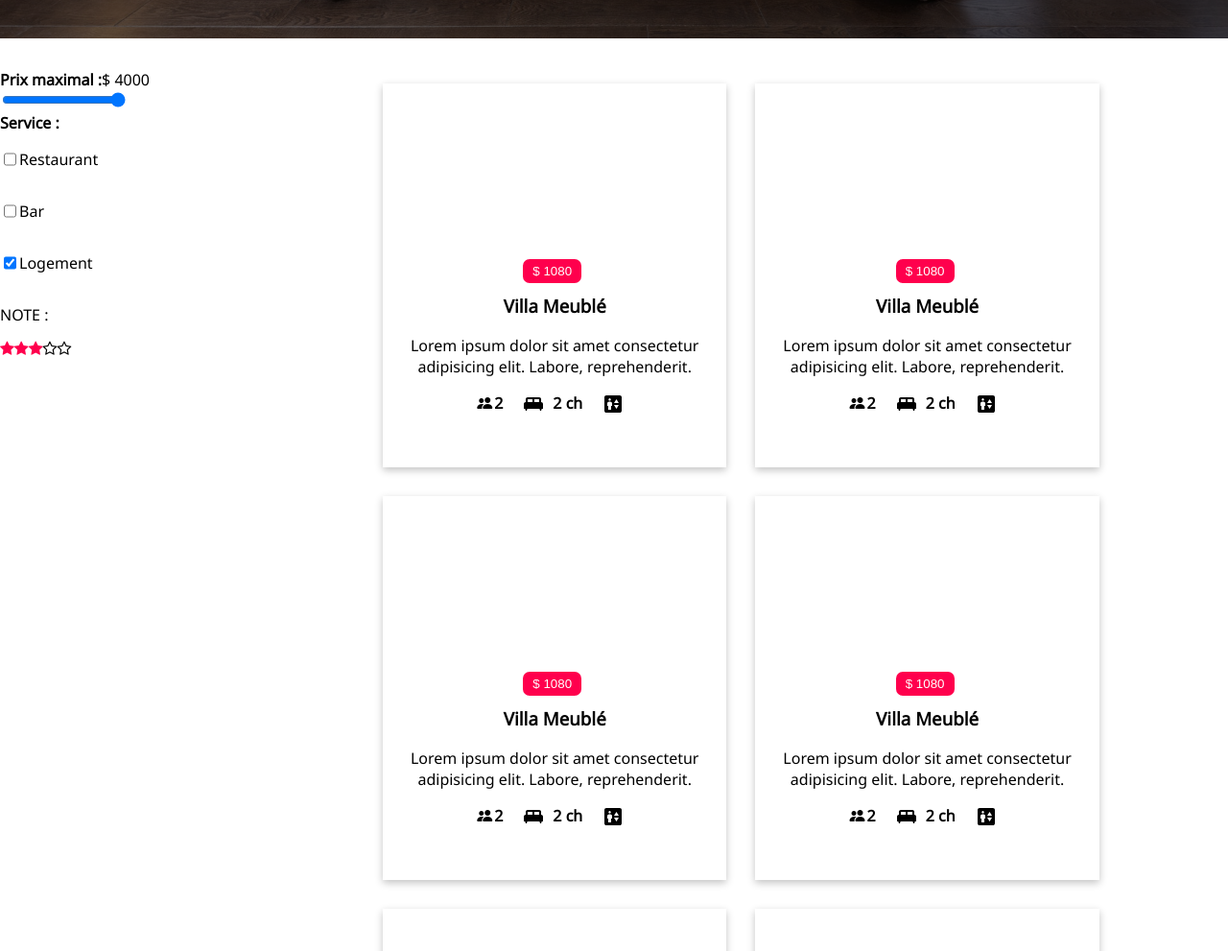
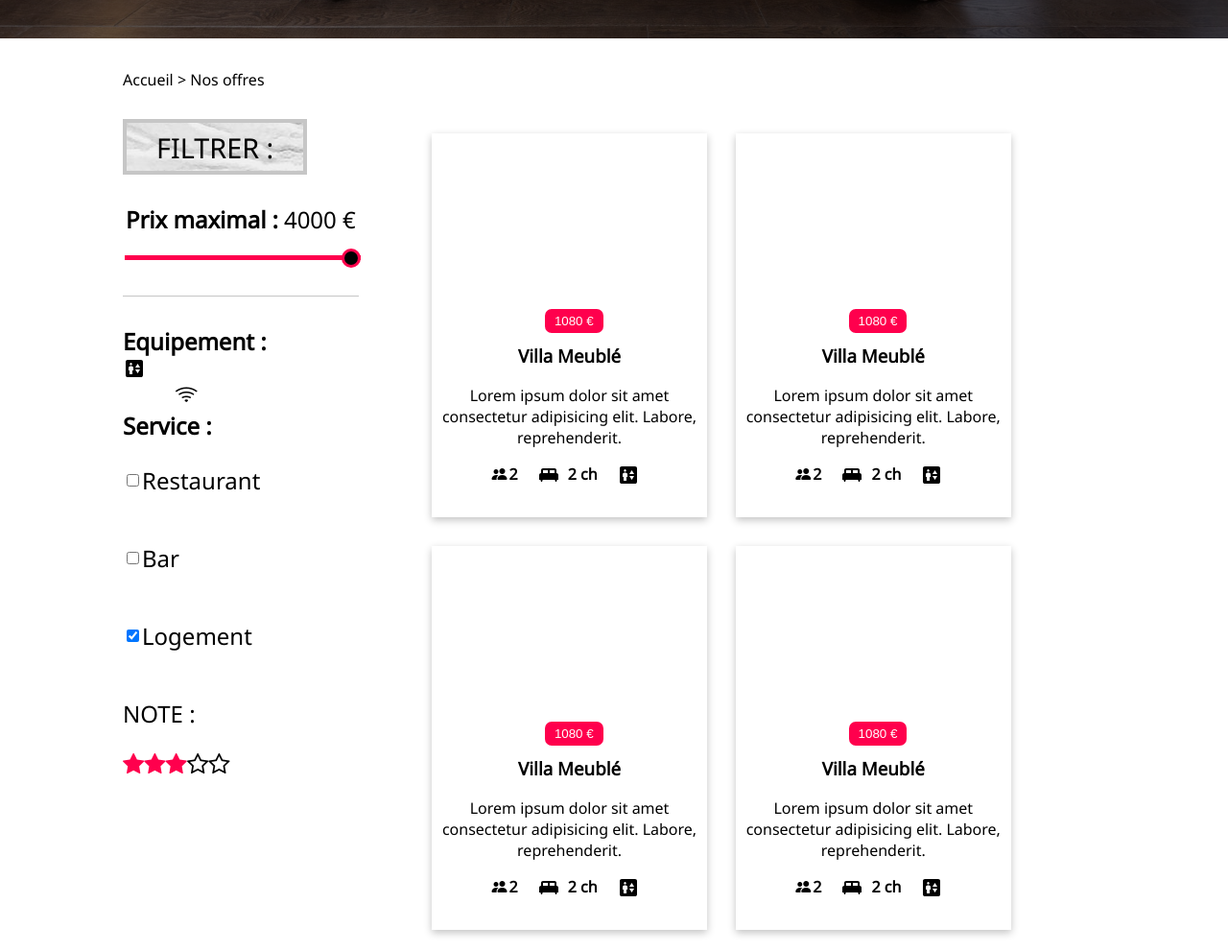
Before and after one commit to malickruru/seddoguesthouse, a plain HTML site: page booking.html in a window 1280 px wide. Shown: the part 760-1751 px from the top of the page at 96% size. Drawn offline with nearby package versions, Linux system fonts and the light colour scheme.

Commit message:
Style du slider

```diff
--- a/booking.html
+++ b/booking.html
@@ -52,19 +52,38 @@
     </div>
 
     <!-- main -->
+
     <main>
+        <div class="w-80" style="text-align: left;"> Accueil > Nos offres</div>
+        <div class="w-80 mt-30">
             <div class="grid_1">
                 <div class="tri">
-                <div class="flex">
+                    <div class="filtrer">
+                        FILTRER :
+                    </div>
+                    <div class="w-80 flex mt-30 flex-spaceAround">
                         <label for="rangePrice">
                             <b>Prix maximal : </b>
                         </label>
                         <div id="priceValue">
-                        $ 4000
+                             4000 €
                         </div>
 
                     </div>
                     <input type="range" min="0" max="4000" step="100" id="rangePrice" value="4000"> <br>
+                    <span class="separator-filtre"></span>
+                    <label for="rangePrice">
+                        <b>Equipement : </b>
+                    </label>
+                    <div></div>
+                    <div>
+                        <svg class="icon icon-elevator">
+                            <path d="M18.984 3h-13.969q-0.844 0-1.43 0.586t-0.586 1.43v13.969q0 0.844 0.586 1.43t1.43 0.586h13.969q0.844 0 1.43-0.586t0.586-1.43v-13.969q0-0.844-0.586-1.43t-1.43-0.586zM8.484 6q0.516 0 0.891 0.375t0.375 0.891-0.375 0.867-0.891 0.352-0.867-0.352-0.352-0.867 0.352-0.891 0.867-0.375zM11.016 14.016h-1.031v3.984h-3v-3.984h-0.984v-2.531q0-0.797 0.586-1.383t1.43-0.586h0.984q0.844 0 1.43 0.586t0.586 1.383v2.531zM15.516 17.016l-2.531-4.031h5.016zM12.984 11.016l2.531-4.031 2.484 4.031h-5.016z"></path>
+                        </svg>
+                        <i class="bi bi-wifi"></i>
+
+                    </div>
+
 
                     <label for="rangePrice">
                         <b>Service : </b>
@@ -96,6 +115,8 @@
             <div id="Pagination">
 
             </div>
+        </div>
+
 
     </main>
 
--- a/css/booking.css
+++ b/css/booking.css
@@ -7,6 +7,10 @@
   grid-template-areas:
     ".tri .Offres";
 }
+.tri{
+    font-size: 1.5em;
+}
+
 
 #Offres{
     display: flex;
@@ -26,3 +30,53 @@
 .star{
     cursor: pointer;
 }
+
+.filtrer{
+    width: 60%;
+    border: 4px #C6C6C6 solid;
+    height: 50px;
+    display: flex;
+    justify-content: center;
+    align-items: center;
+    font-size: 1.2em;
+    background: url('./image/pexels-henry-&-co-1939485.jpg');
+    background-position: 0 50%;
+}
+
+#rangePrice{
+    -webkit-appearance: none;
+     appearance: none;
+     width: 80%;
+     height: 5px;
+     outline: none;
+     background-color: #C6C6C6;
+     background-image: linear-gradient(#FF004D, #FF004D);
+     background-size: 100% 100%;
+     background-repeat: no-repeat;
+
+}
+
+#rangePrice::-webkit-slider-thumb{
+    -webkit-appearance: none;
+    appearance: none;
+    width: 20px;
+    height: 20px;
+    cursor: grab;
+    background: black;
+    border: 3px #FF004D solid;
+    border-radius: 50%;
+
+}
+
+#rangePrice::-moz-range-track{
+   background-color: #FF004D;
+
+}
+
+.separator-filtre{
+    display: block;
+    height: 1px;
+    width: 80%;
+    background-color: #C6C6C6;
+    margin: 30px 0;
+}
--- a/css/styles.css
+++ b/css/styles.css
@@ -91,6 +91,9 @@ main{
     margin-bottom: 30px;
 }
 
+.mt-10{
+    margin-top: 10px;
+}
 
 .mt-30{
     margin-top: 30px;
--- a/script/Villa.js
+++ b/script/Villa.js
@@ -1,6 +1,7 @@
 const VILLA = [
     {
         prix : 1800,
+        id:1,
         service: [
             "restaurant",
             "bar",
@@ -25,6 +26,7 @@ const VILLA = [
     },
     {
         prix : 1800,
+        id:2,
         service: [
             "restaurant",
             "bar",
@@ -49,6 +51,7 @@ const VILLA = [
     },
     {
         prix : 1800,
+        id:3,
         service: [
             "restaurant",
             "bar",
@@ -73,6 +76,7 @@ const VILLA = [
     },
     {
         prix : 1800,
+        id:4,
         service: [
             "restaurant",
             "bar",
@@ -97,6 +101,7 @@ const VILLA = [
     },
     {
         prix : 1800,
+        id:5,
         service: [
             "restaurant",
             "bar",
@@ -121,6 +126,7 @@ const VILLA = [
     },
     {
         prix : 1800,
+        id:6,
         service: [
             "restaurant",
             "bar",
@@ -145,6 +151,7 @@ const VILLA = [
     },
     {
         prix : 2000,
+        id:7,
         service: [
             "restaurant",
             "bar",
@@ -169,6 +176,7 @@ const VILLA = [
     },
     {
         prix : 3000,
+        id:8,
         service: [
             "restaurant",
             "bar",
@@ -193,6 +201,7 @@ const VILLA = [
     },
     {
         prix : 3000,
+        id:9,
         service: [
             "restaurant",
             "bar",
@@ -217,6 +226,8 @@ const VILLA = [
     },
     {
         prix : 600,
+
+        id:10,
       service: [
             "restaurant",
             "bar",
@@ -241,6 +252,8 @@ const VILLA = [
     },
     {
         prix : 600,
+
+        id:11,
         service: [
             "restaurant",
             "bar",
@@ -265,6 +278,8 @@ const VILLA = [
     },
     {
         prix : 600,
+
+        id:12,
         service: [
 
             "bar",
@@ -289,6 +304,7 @@ const VILLA = [
     },
     {
         prix : 2500,
+        id:13,
         service: [
 
             "bar",
@@ -313,6 +329,7 @@ const VILLA = [
     },
     {
         prix : 2500,
+        id:14,
         service: [
 
             "bar",
@@ -337,6 +354,7 @@ const VILLA = [
     },
     {
         prix : 1800,
+        id:15,
         service: [
 
             "bar",
@@ -361,6 +379,7 @@ const VILLA = [
     },
     {
         prix : 1800,
+        id:16,
         service: [
             "restaurant",
 
@@ -385,6 +404,7 @@ const VILLA = [
     },
     {
         prix : 1800,
+        id:17,
         service: [
             "restaurant",
 
@@ -409,6 +429,7 @@ const VILLA = [
     },
     {
         prix : 1800,
+        id:18,
         service: [
             "restaurant",
 
--- a/script/main.js
+++ b/script/main.js
@@ -8,8 +8,13 @@ displayPage(1);
 //tri
 
 //tri en fonction des prix
+document.getElementById('rangePrice').addEventListener('input',()=>{
+document.getElementById('rangePrice').style.backgroundSize = (document.getElementById('rangePrice').value - 0) * 100 / (4000 - 0) + '% 100%';
+})
+
+
 document.getElementById('rangePrice').addEventListener('change', ()=>{
-    document.getElementById('priceValue').innerHTML= "$"+ document.getElementById('rangePrice').value;
+    document.getElementById('priceValue').innerHTML=  document.getElementById('rangePrice').value + "€";
     sortPrice(VILLA);
 })
 
--- a/script/offres.js
+++ b/script/offres.js
@@ -1,5 +1,6 @@
 let Pages = [];
 let ratingValue = 3;
+let DetailOffre ={};
 
 
 function CreatePages(Table = [],ItemPerPage){
@@ -38,7 +39,7 @@ function displayPage(index){
     if(Pages.length > 0){
         Pages[index - 1].forEach((item) => {
             document.getElementById("Offres").innerHTML +=
-            `<div class="SliderItem ">
+            `<div class="SliderItem " data-slider="${item.id}">
                 <div class="SliderImg" data-index="3">
 
                 </div>
@@ -58,10 +59,15 @@ function displayPage(index){
 
                 </div>
                 <button  class="SliderButton">
-                   $ ${item.prix - ((item.prix/100)*40)}
+                    ${item.prix - ((item.prix/100)*40)} €
                 </button>
                 </div>
         </div>`;
+        })
+        document.querySelectorAll(".SliderItem").forEach((slide)=>{
+            slide.addEventListener('click',()=>{
+                document.getElementById("Offres").innerHTML= "Détail de la commande N°"+slide.dataset.slider;
+            })
         })
     }else{
         document.getElementById("Offres").innerHTML = 'Aucune offre ne correspond à vos critères :(';
@@ -81,7 +87,7 @@ function sortPrice(tab){
             SortedTable.push(item);
         }
     });
-    sortServices(SortedTable)
+    sortServices(SortedTable);
 }
 
 //trier en fonction du service
```
Also changed, not shown: css/image/pexels-henry-&-co-1939485.jpg (added). Lines whose indentation alone changed are shown as unchanged.
